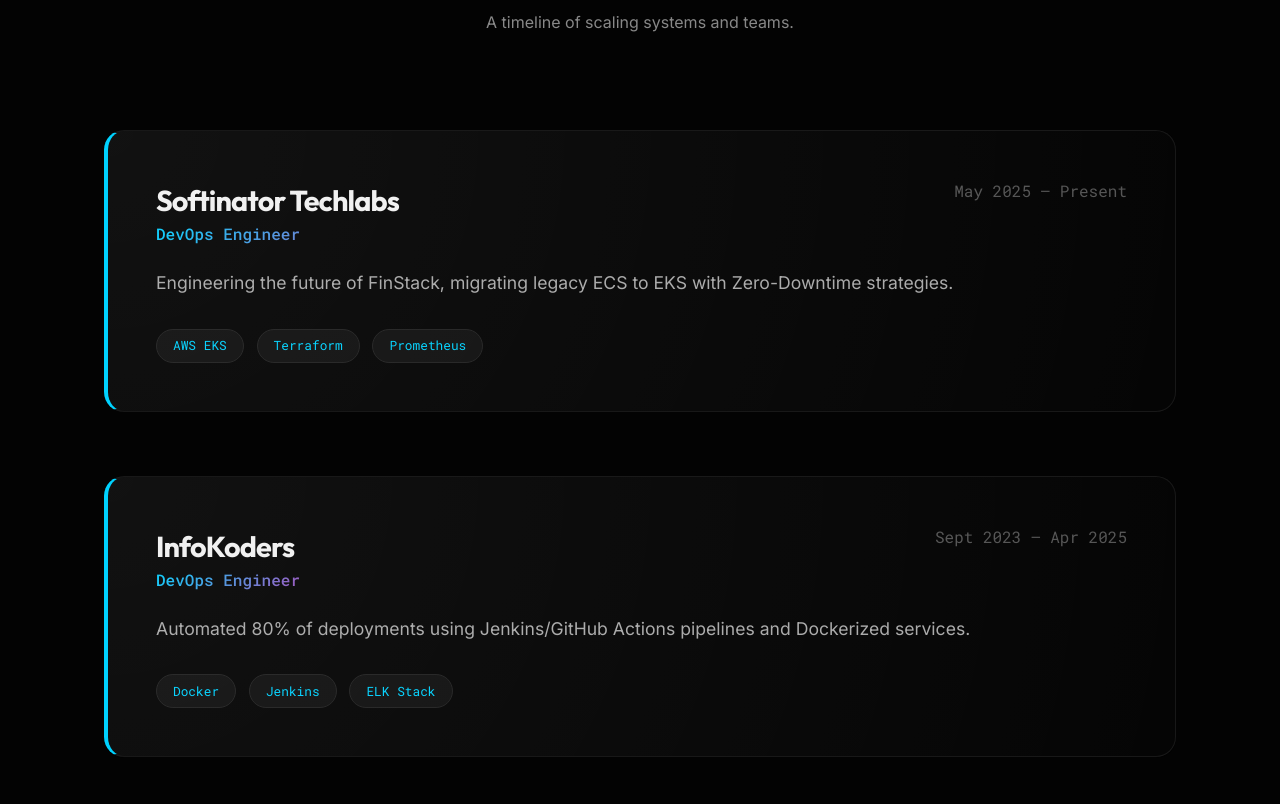
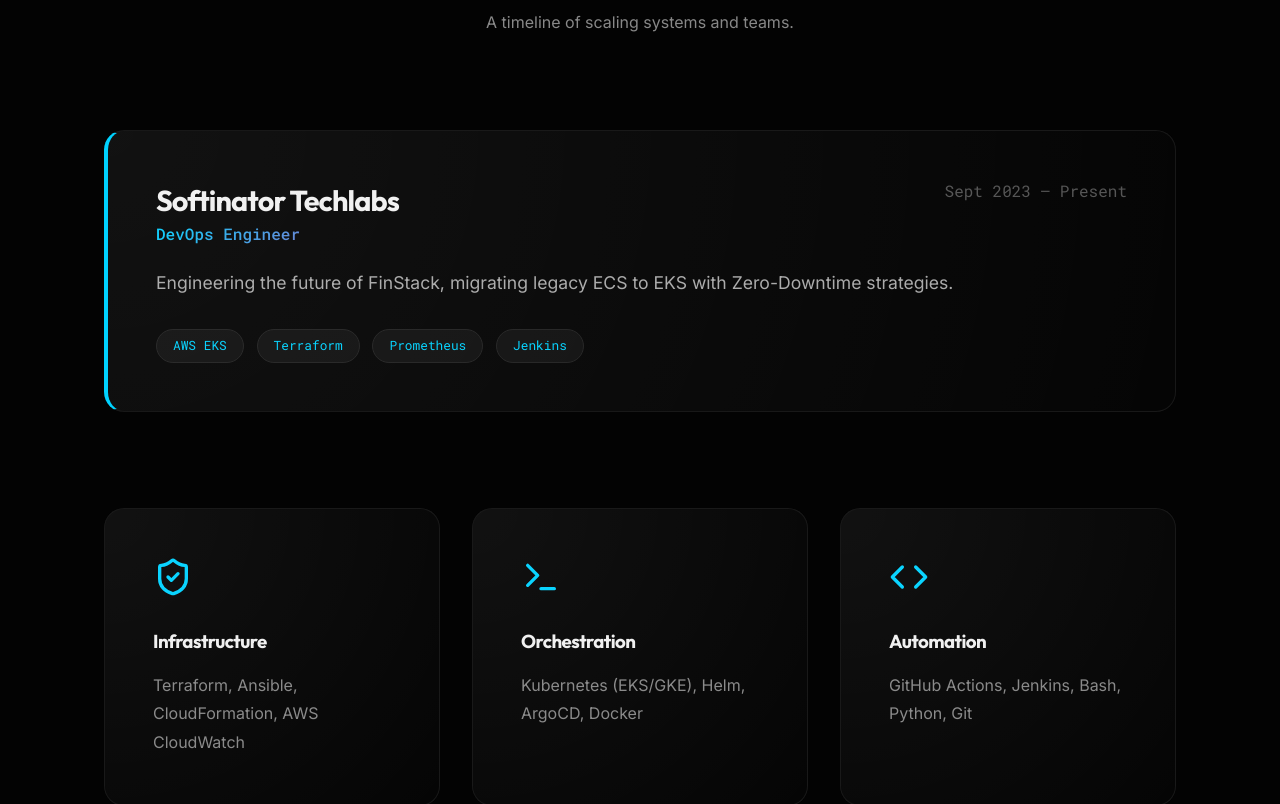
Before and after one commit to saksham-this-side/portfolio, a Next.js app: page /portfolio/ in a window 1280 px wide. Shown: the part 1340-2144 px from the top of the page. Built offline with nearby package versions, Linux system fonts and the light colour scheme.

Commit message:
Update portfolio page

```diff
--- a/app/page.js
+++ b/app/page.js
@@ -126,16 +126,9 @@
             {
               company: "Softinator Techlabs",
               role: "DevOps Engineer",
-              period: "May 2025 – Present",
+              period: "Sept 2023 – Present",
               desc: "Engineering the future of FinStack, migrating legacy ECS to EKS with Zero-Downtime strategies.",
-              tags: ["AWS EKS", "Terraform", "Prometheus"]
-            },
-            {
-              company: "InfoKoders",
-              role: "DevOps Engineer",
-              period: "Sept 2023 – Apr 2025",
-              desc: "Automated 80% of deployments using Jenkins/GitHub Actions pipelines and Dockerized services.",
-              tags: ["Docker", "Jenkins", "ELK Stack"]
+              tags: ["AWS EKS", "Terraform", "Prometheus", "Jenkins"]
             }
           ].map((exp, idx) => (
             <motion.div
```
